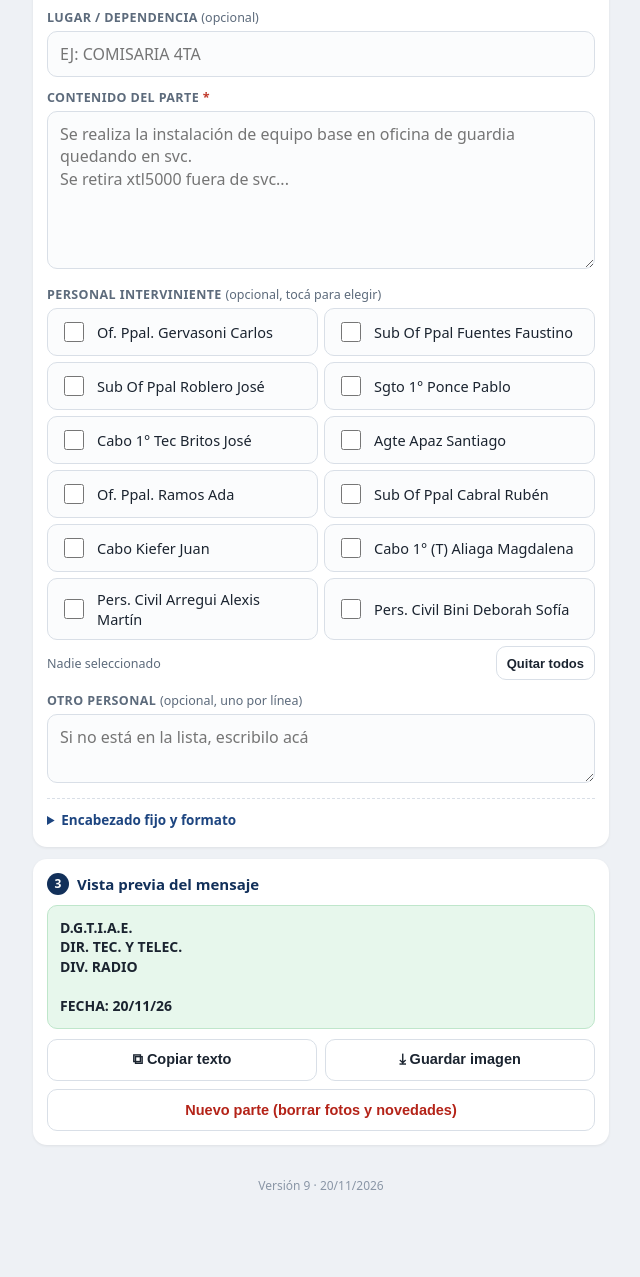
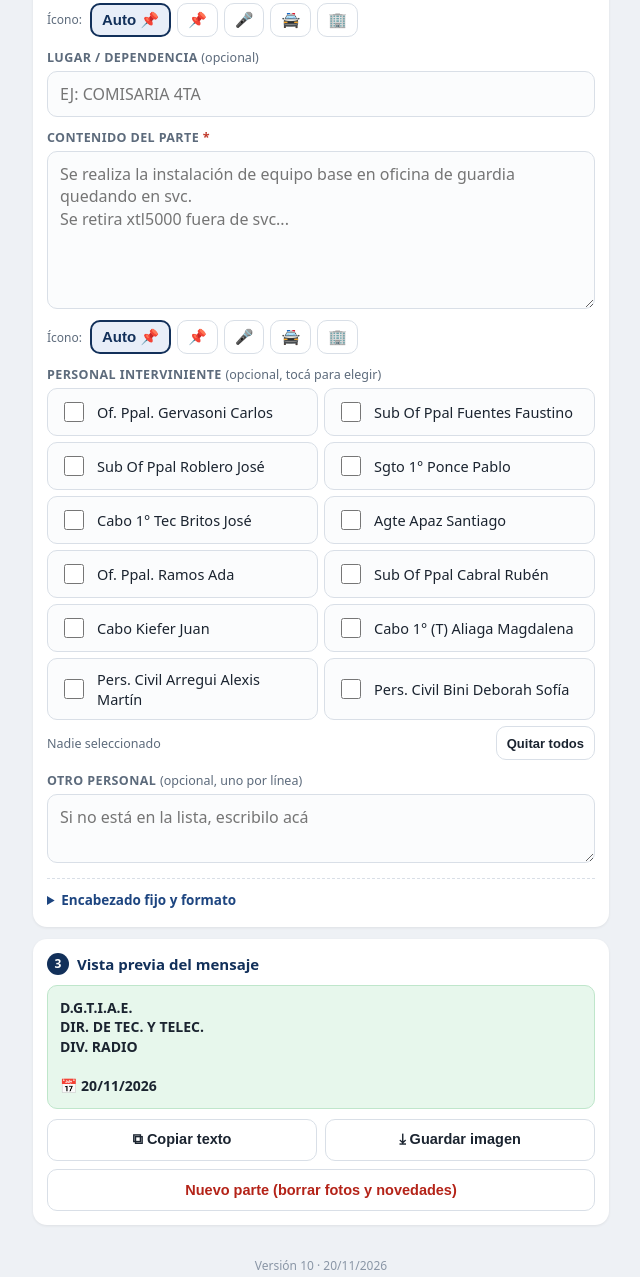
Before and after one commit to charlygerva/parte-radio, a plain HTML site: page index.html in a window 1280 px wide. Shown: the part 1287-2564 px from the top of the page, without its empty margins (319-959 px from the left). Drawn offline with Linux system fonts and the light colour scheme.

Commit message:
Add files via upload

```diff
--- a/index.html
+++ b/index.html
@@ -51,6 +51,10 @@
   textarea{resize:vertical;min-height:110px;line-height:1.4}
   input:focus,textarea:focus{outline:2px solid #8fb2e8;border-color:#8fb2e8;background:#fff}
   .upper{text-transform:uppercase}
+  .iconpick{display:flex;gap:6px;margin-top:6px;flex-wrap:wrap;align-items:center}
+  .iconpick .lbl{font-size:12px;color:var(--muted);margin-right:2px}
+  .iconpick button{min-height:34px;padding:4px 10px;font-size:15px;font-weight:600}
+  .iconpick button.on{border:2px solid var(--navy);background:#e8eef8;color:var(--navy)}
   .perslist{display:grid;grid-template-columns:1fr;gap:6px}
   @media (min-width:520px){.perslist{grid-template-columns:1fr 1fr}}
   .perslist label{display:flex;align-items:center;gap:10px;padding:10px 12px;border:1px solid var(--line);border-radius:10px;background:#fbfcfd;font-size:14.5px;cursor:pointer;user-select:none}
@@ -157,6 +161,7 @@
 
     <label class="f" for="titulo">Título del parte <span class="opt">(opcional)</span></label>
     <input type="text" id="titulo" class="upper" placeholder="Ej: INSTALACIÓN DE EQUIPO BASE" autocomplete="off">
+    <div class="iconpick" id="iconTitulo"></div>
 
     <label class="f" for="lugar">Lugar / dependencia <span class="opt">(opcional)</span></label>
     <input type="text" id="lugar" class="upper" list="lugares" placeholder="Ej: COMISARIA 4TA" autocomplete="off">
@@ -164,6 +169,7 @@
 
     <label class="f" for="contenido">Contenido del parte <span class="req">*</span></label>
     <textarea id="contenido" rows="6" required placeholder="Se realiza la instalación de equipo base en oficina de guardia quedando en svc.&#10;Se retira xtl5000 fuera de svc..."></textarea>
+    <div class="iconpick" id="iconContenido"></div>
 
     <label class="f">Personal interviniente <span class="opt">(opcional, tocá para elegir)</span></label>
     <div class="perslist" id="persList"></div>
@@ -178,9 +184,8 @@
       <summary>Encabezado fijo y formato</summary>
       <label class="f" for="encabezado">Encabezado (siempre igual)</label>
       <textarea id="encabezado" rows="3" style="min-height:84px"></textarea>
-      <label class="f" for="personalTitulo">Título de la sección de personal</label>
-      <input type="text" id="personalTitulo" class="upper">
-      <p class="hint">En WhatsApp todo sale en <b>negrita</b> (con *asteriscos*), salvo el contenido del parte.</p>
+      <p class="hint">En WhatsApp todo sale en <b>negrita</b> (con *asteriscos*), salvo el contenido del parte.<br>
+      Íconos automáticos: 🎤 audio · 🚔 móvil (no los Beta 1, 2, 6, 7, 8 y 9, que son nuestros) · 🏢 dependencia policial · 📌 todo lo demás.</p>
     </details>
   </section>
 
@@ -198,7 +203,7 @@
   </section>
 </main>
 
-<p style="text-align:center;font-size:12px;color:#8a96a6;margin:-90px 0 100px">Versión 9 · 20/11/2026</p>
+<p style="text-align:center;font-size:12px;color:#8a96a6;margin:-90px 0 100px">Versión 10 · 20/11/2026</p>
 
 <div class="bar"><div class="inner">
   <button id="btnShare" class="wa">Enviar por WhatsApp</button>
@@ -252,8 +257,24 @@
     9: ["R3-3-3", "R1-2-2-2-2", "R2-2-3-2", "R2-3-2-2"],
     10: ["R2-2-2-2-2", "R3-4-3", "R2-3-3-2", "R3-3-4"]
   };
-  const DEF_HEADER = "D.G.T.I.A.E. \nDIR. TEC. Y TELEC.\nDIV. RADIO";
-  const DEF_PERS_TITLE = "PERSONAL INTERVINIENTE:";
+  const DEF_HEADER = "D.G.T.I.A.E.\nDIR. DE TEC. Y TELEC.\nDIV. RADIO";
+  const EMO = { pin: "📌", audio: "🎤", movil: "🚔", dep: "🏢", fecha: "📅", lugar: "📍", punto: "▪️" };
+
+  // Ícono automático según el tema del texto (prioridad: audio > móvil > dependencia > pin)
+  const W_ = (body) => new RegExp("(?<![\\p{L}\\d])(?:" + body + ")(?![\\p{L}\\d])", "iu");
+  const RX_AUDIO = W_("audio|sonido|parlantes?|micr[oó]fonos?|amplificador(?:es)?|meg[aá]fonos?|bocinas?");
+  const RX_MOVIL = W_("m[oó]vil(?:es)?|patrulleros?|veh[ií]culos?|camionetas?|motos?|motocicletas?");
+  // Móviles propios de la División: Beta 1, 2, 6, 7, 8 y 9 (también "B8", "beta8", "móvil beta 8")
+  const RX_PROPIOS = new RegExp("(?<![\\p{L}\\d])(?:m[oó]vil(?:es)?\\s+)?(?:beta|b)\\s*-?\\s*[126789](?![\\p{L}\\d])", "giu");
+  const RX_DEP = W_("comisar[ií]as?|subcomisar[ií]as?|sub\\s?cr[ií]a\\.?|cr[ií]a\\.?|secci[oó]n(?:es)?|divisi[oó]n(?:es)?|departamentos?|dpto\\.?|direcci[oó]n(?:es)?|dependencias?|destacamentos?|jefaturas?|unidad(?:es)? regional(?:es)?|u\\.?r\\.?\\s*\\d+|distritos?|guardia");
+  function detectIcon(text) {
+    const t = (text || "").normalize("NFC");
+    if (!t.trim()) return EMO.pin;
+    if (RX_AUDIO.test(t)) return EMO.audio;
+    if (RX_MOVIL.test(t.replace(RX_PROPIOS, " "))) return EMO.movil;
+    if (RX_DEP.test(t)) return EMO.dep;
+    return EMO.pin;
+  }
   const PERSONAL_LIST = [
     "Of. Ppal. Gervasoni Carlos",
     "Sub Of Ppal Fuentes Faustino",
@@ -548,24 +569,43 @@
   // ---------- Mensaje ----------
   const pad = n => String(n).padStart(2, "0");
   function todayISO() { const d = new Date(); return d.getFullYear() + "-" + pad(d.getMonth() + 1) + "-" + pad(d.getDate()); }
+  function fechaLarga() {
+    const v = $("fecha").value; if (!v) return "";
+    const [y, m, d] = v.split("-"); return d + "/" + m + "/" + y;
+  }
   function fechaCorta() {
     const v = $("fecha").value; if (!v) return "";
     const [y, m, d] = v.split("-"); return d + "/" + m + "/" + y.slice(2);
   }
   function buildMessage() {
-    // Negrita de WhatsApp en todo menos el contenido: *texto* en cada línea
+    // Formato: encabezado en negrita (un bloque), 📅 fecha, ícono + título, 📍 lugar, ícono + contenido, ▪️ personal
     const bold = s => s.trim() ? "*" + s.trim().replace(/\*/g, "") + "*" : "";
-    const header = ($("encabezado").value || DEF_HEADER).split("\n").map(l => bold(l)).join("\n");
+    const headLines = ($("encabezado").value || DEF_HEADER).split("\n").map(l => l.trim().replace(/\*/g, "")).filter(Boolean);
+    const header = "*" + headLines.join("\n") + "*";
     const titulo = $("titulo").value.trim().toUpperCase();
     const lugar = $("lugar").value.trim().toUpperCase();
     const cont = $("contenido").value.trim();
     const pers = selectedPersonal().concat($("personal").value.split("\n").map(s => s.trim()).filter(Boolean));
-    let out = header + "\n\n" + bold("FECHA: " + fechaCorta());
-    if (titulo) out += "\n\n" + bold(titulo);
-    if (lugar) out += "\n\n" + bold(lugar);
-    if (cont) out += "\n\n" + cont;
-    if (pers.length) out += "\n\n" + bold(($("personalTitulo").value.trim().toUpperCase()) || DEF_PERS_TITLE) + "\n" + pers.map(bold).join("\n");
+    let out = header + "\n\n" + EMO.fecha + " " + bold(fechaLarga());
+    if (titulo) out += "\n\n" + iconFor("titulo") + " " + bold(titulo);
+    if (lugar) out += "\n\n" + EMO.lugar + " " + bold(lugar);
+    if (cont) out += "\n\n" + iconFor("contenido") + " " + cont;
+    if (pers.length) out += "\n\n" + pers.map(n => EMO.punto + " " + bold(/[.!]$/.test(n) ? n : n + ".")).join("\n");
     return out;
+  }
+  // Ícono elegido a mano o automático
+  const iconMode = { titulo: "auto", contenido: "auto" };
+  function iconFor(id) { return iconMode[id] === "auto" ? detectIcon($(id).value) : iconMode[id]; }
+  function renderIconPicks() {
+    [["titulo", "iconTitulo"], ["contenido", "iconContenido"]].forEach(([id, box]) => {
+      const el = $(box); el.innerHTML = "<span class=\"lbl\">Ícono:</span>";
+      [["auto", "Auto " + detectIcon($(id).value)], [EMO.pin, EMO.pin], [EMO.audio, EMO.audio], [EMO.movil, EMO.movil], [EMO.dep, EMO.dep]].forEach(([val, txt]) => {
+        const b = document.createElement("button"); b.type = "button"; b.textContent = txt;
+        b.className = iconMode[id] === val ? "on" : "";
+        b.addEventListener("click", () => { iconMode[id] = val; renderIconPicks(); refreshPreview(); });
+        el.appendChild(b);
+      });
+    });
   }
   // Vista previa como la muestra WhatsApp (los *asteriscos* se ven en negrita)
   // Personal seleccionable (se recuerda en cada celular)
@@ -594,13 +634,14 @@
 
   function refreshPreview() {
     const esc = buildMessage().replace(/&/g, "&amp;").replace(/</g, "&lt;").replace(/>/g, "&gt;");
-    $("preview").innerHTML = esc.replace(/\*([^*\n]+)\*/g, "<b>$1</b>");
+    $("preview").innerHTML = esc.replace(/\*([^*]+)\*/g, "<b>$1</b>");
+    renderIconPicks();
   }
 
-  const FIELDS = ["titulo", "lugar", "contenido", "personal", "encabezado", "personalTitulo"];
+  const FIELDS = ["titulo", "lugar", "contenido", "personal", "encabezado"];
   function loadFields() {
-    $("encabezado").value = store.get("encabezado", DEF_HEADER);
-    $("personalTitulo").value = store.get("personalTitulo", DEF_PERS_TITLE);
+    $("encabezado").value = store.get("encabezado2", DEF_HEADER);
+    iconMode.titulo = "auto"; iconMode.contenido = "auto";
     // Cada vez que se abre la app arranca limpia (igual que "Nuevo parte"):
     // sin fotos, sin título, sin lugar y sin contenido. El personal elegido se recuerda.
     ["titulo", "lugar", "contenido"].forEach(id => { $(id).value = ""; store.set(id, ""); });
@@ -613,7 +654,7 @@
     const lugares = store.get("lugares", []);
     $("lugares").innerHTML = lugares.map(l => "<option value=\"" + l.replace(/"/g, "&quot;") + "\">").join("");
   }
-  FIELDS.forEach(id => $(id).addEventListener("input", () => { store.set(id, $(id).value); $(id).classList.remove("invalid"); refreshPreview(); }));
+  FIELDS.forEach(id => $(id).addEventListener("input", () => { store.set(id === "encabezado" ? "encabezado2" : id, $(id).value); $(id).classList.remove("invalid"); refreshPreview(); }));
   $("fecha").addEventListener("input", () => { $("fecha").classList.remove("invalid"); refreshPreview(); });
 
   // Campos obligatorios: fecha y contenido (y al menos una foto para la imagen)
--- a/sw.js
+++ b/sw.js
@@ -1,5 +1,5 @@
 // Service worker: guarda la app para que abra rápido y sin señal
-const CACHE = "parte-radio-v9";
+const CACHE = "parte-radio-v10";
 const FILES = ["./", "index.html", "parte-radio-blanco.jpg", "parte-radio.jpg", "manifest.webmanifest", "escudo-192.png", "escudo-512.png", "escudo-maskable-512.png", "escudo-apple-180.png"];
 self.addEventListener("install", e => { e.waitUntil(caches.open(CACHE).then(c => c.addAll(FILES))); self.skipWaiting(); });
 self.addEventListener("activate", e => {
```
